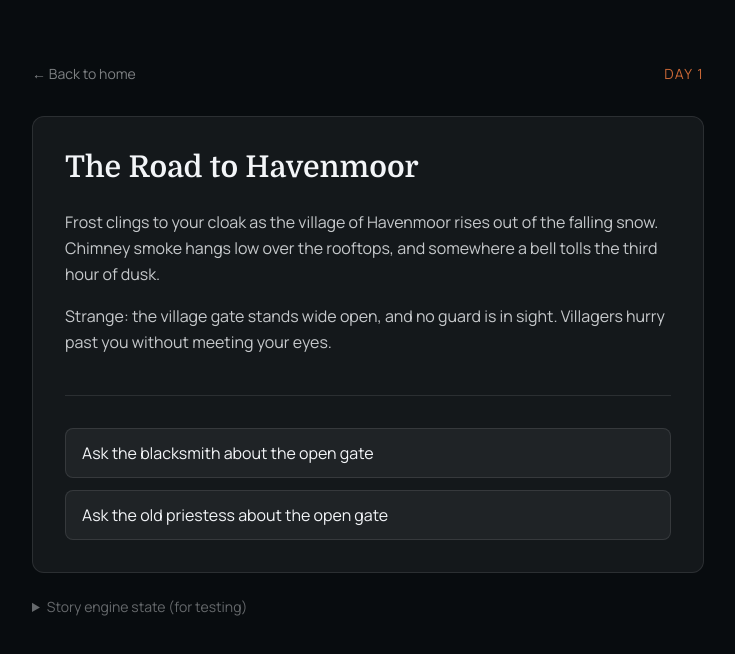
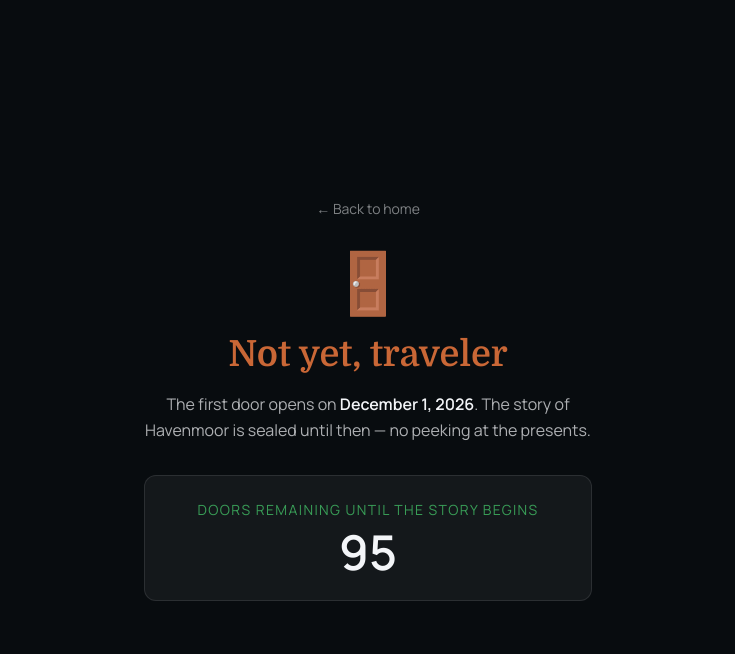
Before and after one commit to sascha-test/adventure-site, a Next.js app: page /story in a window 1280 px wide. Shown: the top 654 px of the page, without its empty margins (272-1007 px from the left). Built offline with nearby package versions, Linux system fonts and the light colour scheme.

Commit message:
Add server-side day gating with waiting page and preview link

```diff
--- a/src/app/story/page.tsx
+++ b/src/app/story/page.tsx
@@ -1,12 +1,15 @@
 import type { Metadata } from "next";
 import StoryPlayer from "@/components/story-player";
+import StoryWaiting from "@/components/story-waiting";
 import { validateStory } from "@/story/engine";
 import { demoStory } from "@/story/demo-story";
+import {
+  filterStoryForDay,
+  getUnlockedDay,
+  maxStoryDay,
+} from "@/story/gating";
 
-const errors = validateStory(demoStory);
-if (errors.length > 0) {
-  throw new Error(`Invalid story data:\n${errors.join("\n")}`);
-}
+export const dynamic = "force-dynamic";
 
 export const metadata: Metadata = {
   title: "The Whispers of Havenmoor — Advent of Tales",
@@ -14,6 +17,36 @@ export const metadata: Metadata = {
     "A five-day demo of the Advent of Tales story engine: choices, flags, and paths that remember.",
 };
 
-export default function StoryPage() {
-  return <StoryPlayer story={demoStory} />;
+export default async function StoryPage({
+  searchParams,
+}: PageProps<"/story">) {
+  const params = await searchParams;
+
+  const errors = validateStory(demoStory);
+  if (errors.length > 0) {
+    throw new Error(`Invalid story data:\n${errors.join("\n")}`);
+  }
+
+  const previewToken = process.env.STORY_PREVIEW_TOKEN;
+  const previewValue =
+    typeof params.preview === "string" ? params.preview : undefined;
+  const fullAccess = Boolean(
+    previewToken && previewValue && previewValue === previewToken,
+  );
+
+  const now = new Date();
+  const unlockedDay = fullAccess
+    ? maxStoryDay(demoStory)
+    : getUnlockedDay(demoStory, now);
+
+  if (unlockedDay < 1) {
+    return <StoryWaiting now={now} />;
+  }
+
+  return (
+    <StoryPlayer
+      story={filterStoryForDay(demoStory, unlockedDay)}
+      unlockedDay={unlockedDay}
+    />
+  );
 }
--- a/src/components/story-player.tsx
+++ b/src/components/story-player.tsx
@@ -5,9 +5,16 @@ import Link from "next/link";
 import { choose, resolveScene, startNextDay, startStory } from "@/story/engine";
 import type { GameState, Story } from "@/story/types";
 
-export default function StoryPlayer({ story }: { story: Story }) {
+export default function StoryPlayer({
+  story,
+  unlockedDay,
+}: {
+  story: Story;
+  unlockedDay: number;
+}) {
   const [state, setState] = useState<GameState>(() => startStory(story));
   const scene = useMemo(() => resolveScene(story, state), [story, state]);
+  const nextDayUnlocked = state.currentDay < unlockedDay;
 
   const restart = () => setState(startStory(story));
 
@@ -76,9 +83,11 @@ export default function StoryPlayer({ story }: { story: Story }) {
                 <p className="text-xl font-semibold text-ember">
                   Day {state.currentDay} complete
                 </p>
+                {nextDayUnlocked ? (
+                  <>
                     <p className="text-sm text-foreground/50">
-                  In December, the next door only opens on its real day. For
-                  now, you may continue.
+                      In December, the next door only opens on its real day.
+                      For now, you may continue.
                     </p>
                     <button
                       onClick={() => setState(startNextDay(story, state))}
@@ -86,6 +95,13 @@ export default function StoryPlayer({ story }: { story: Story }) {
                     >
                       Begin Day {state.currentDay + 1}
                     </button>
+                  </>
+                ) : (
+                  <p className="text-sm text-foreground/50">
+                    The next door is still sealed. Come back tomorrow to
+                    continue the story.
+                  </p>
+                )}
               </div>
             ) : (
               <div className="mt-10 pt-8 border-t border-foreground/10 space-y-3">
--- /dev/null
+++ b/src/components/story-waiting.tsx
@@ -0,0 +1,45 @@
+import Link from "next/link";
+import { daysUntilStart, STORY_START_DATE } from "@/story/gating";
+
+export default function StoryWaiting({ now }: { now: Date }) {
+  const daysLeft = daysUntilStart(now);
+  const start = new Date(STORY_START_DATE).toLocaleDateString("en-US", {
+    month: "long",
+    day: "numeric",
+    year: "numeric",
+  });
+
+  return (
+    <div className="flex flex-col min-h-screen bg-background text-foreground">
+      <main className="flex-1 flex items-center justify-center px-6 py-16">
+        <div className="w-full max-w-md text-center">
+          <Link
+            href="/"
+            className="block text-sm text-foreground/50 hover:text-foreground/70 transition-colors mb-8"
+          >
+            ← Back to home
+          </Link>
+
+          <p className="text-6xl mb-6">🚪</p>
+
+          <h1 className="text-4xl font-semibold text-ember mb-4">
+            Not yet, traveler
+          </h1>
+          <p className="text-foreground/70 leading-relaxed mb-8">
+            The first door opens on{" "}
+            <span className="text-foreground font-semibold">{start}</span>.
+            The story of Havenmoor is sealed until then — no peeking at the
+            presents.
+          </p>
+
+          <div className="rounded-xl bg-foreground/5 border border-foreground/10 p-6">
+            <p className="text-sm uppercase tracking-widest text-moss mb-2">
+              Doors remaining until the story begins
+            </p>
+            <p className="text-5xl font-semibold">{daysLeft}</p>
+          </div>
+        </div>
+      </main>
+    </div>
+  );
+}
--- a/src/story/engine.ts
+++ b/src/story/engine.ts
@@ -128,12 +128,14 @@ export function startNextDay(story: Story, state: GameState): GameState {
 export function validateStory(story: Story): string[] {
   const errors: string[] = [];
   const ids = new Set<string>();
+  const scenesById = new Map<string, Scene>();
 
   for (const scene of story.scenes) {
     if (ids.has(scene.id)) {
       errors.push(`Duplicate scene id: "${scene.id}"`);
     }
     ids.add(scene.id);
+    scenesById.set(scene.id, scene);
   }
 
   if (!story.scenes.some((scene) => scene.id === story.startSceneId)) {
@@ -152,6 +154,12 @@ export function validateStory(story: Story): string[] {
           `Scene "${scene.id}" has a "${choice.kind}" choice without check data`,
         );
       }
+      const target = scenesById.get(choice.next);
+      if (target && target.day > scene.day) {
+        errors.push(
+          `Scene "${scene.id}" (day ${scene.day}) links forward to "${choice.next}" (day ${target.day}) — day transitions must go through startOfDay entries`,
+        );
+      }
     }
     if (scene.endsDay && (scene.choices ?? []).length > 0) {
       errors.push(
--- /dev/null
+++ b/src/story/gating.ts
@@ -0,0 +1,40 @@
+import type { Story } from "./types";
+
+export const STORY_TIMEZONE = "Europe/Berlin";
+export const STORY_START_DATE = "2026-12-01";
+
+function calendarDate(now: Date, timeZone: string): string {
+  return new Intl.DateTimeFormat("en-CA", {
+    timeZone,
+    year: "numeric",
+    month: "2-digit",
+    day: "2-digit",
+  }).format(now);
+}
+
+export function maxStoryDay(story: Story): number {
+  return Math.max(...story.scenes.map((scene) => scene.day));
+}
+
+export function getUnlockedDay(story: Story, now: Date): number {
+  const today = calendarDate(now, STORY_TIMEZONE);
+  const daysSinceStart = Math.round(
+    (Date.parse(today) - Date.parse(STORY_START_DATE)) / 86_400_000,
+  );
+  return Math.min(Math.max(daysSinceStart + 1, 0), maxStoryDay(story));
+}
+
+export function daysUntilStart(now: Date): number {
+  const today = calendarDate(now, STORY_TIMEZONE);
+  const days = Math.round(
+    (Date.parse(STORY_START_DATE) - Date.parse(today)) / 86_400_000,
+  );
+  return Math.max(days, 0);
+}
+
+export function filterStoryForDay(story: Story, unlockedDay: number): Story {
+  return {
+    ...story,
+    scenes: story.scenes.filter((scene) => scene.day <= unlockedDay),
+  };
+}
```
Also changed, not shown: 1 other file (tests, documents, lock files or other folders). Lines whose indentation alone changed are shown as unchanged.
